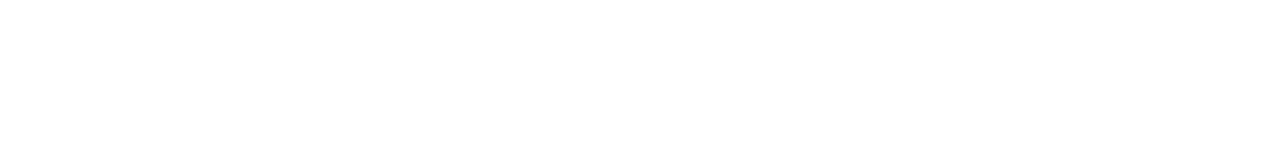
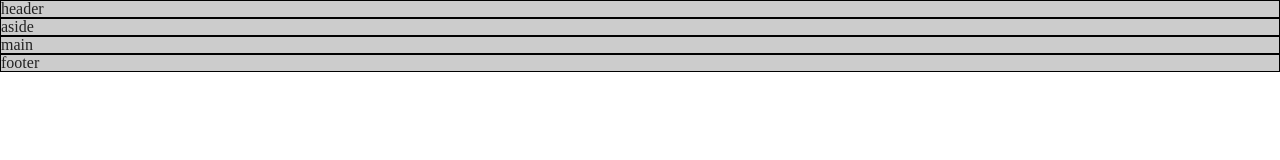
Before and after one commit to acidcrash2005/lectrum-html-css, a website built with webpack: page index.html in a window 1280 px wide. Built offline with nearby package versions, Linux system fonts and the light colour scheme.

Commit message:
feat(global): add temp styles

```diff
--- a/index.html
+++ b/index.html
@@ -10,7 +10,10 @@
 </head>
 <body>
 
-
+<header class="temp">header</header>
+<aside  class="temp">aside</aside>
+<main  class="temp">main</main>
+<footer  class="temp">footer</footer>
 
 </body>
 </html>
--- a/package.json
+++ b/package.json
@@ -1,8 +1,7 @@
 {
   "scripts": {
     "build": "webpack --config webpack.config.js",
-    "watch": "webpack --config webpack.config.js --mode development --watch",
-    "start": "webpack-dev-server --config webpack.config.js --mode development"
+    "watch": "webpack --config webpack.config.js --mode development --watch"
   },
   "devDependencies": {
     "@babel/core": "^7.3.4",
--- /dev/null
+++ b/src/sass/main.scss
@@ -0,0 +1,4 @@
+.temp{
+  background: #ccc;
+  border: 1px solid #000;
+}
--- a/src/sass/styles.scss
+++ b/src/sass/styles.scss
@@ -1 +1,2 @@
 @import "reset";
+@import "main";
```
Also changed, not shown: dist/bundle.css, 1 other file.
